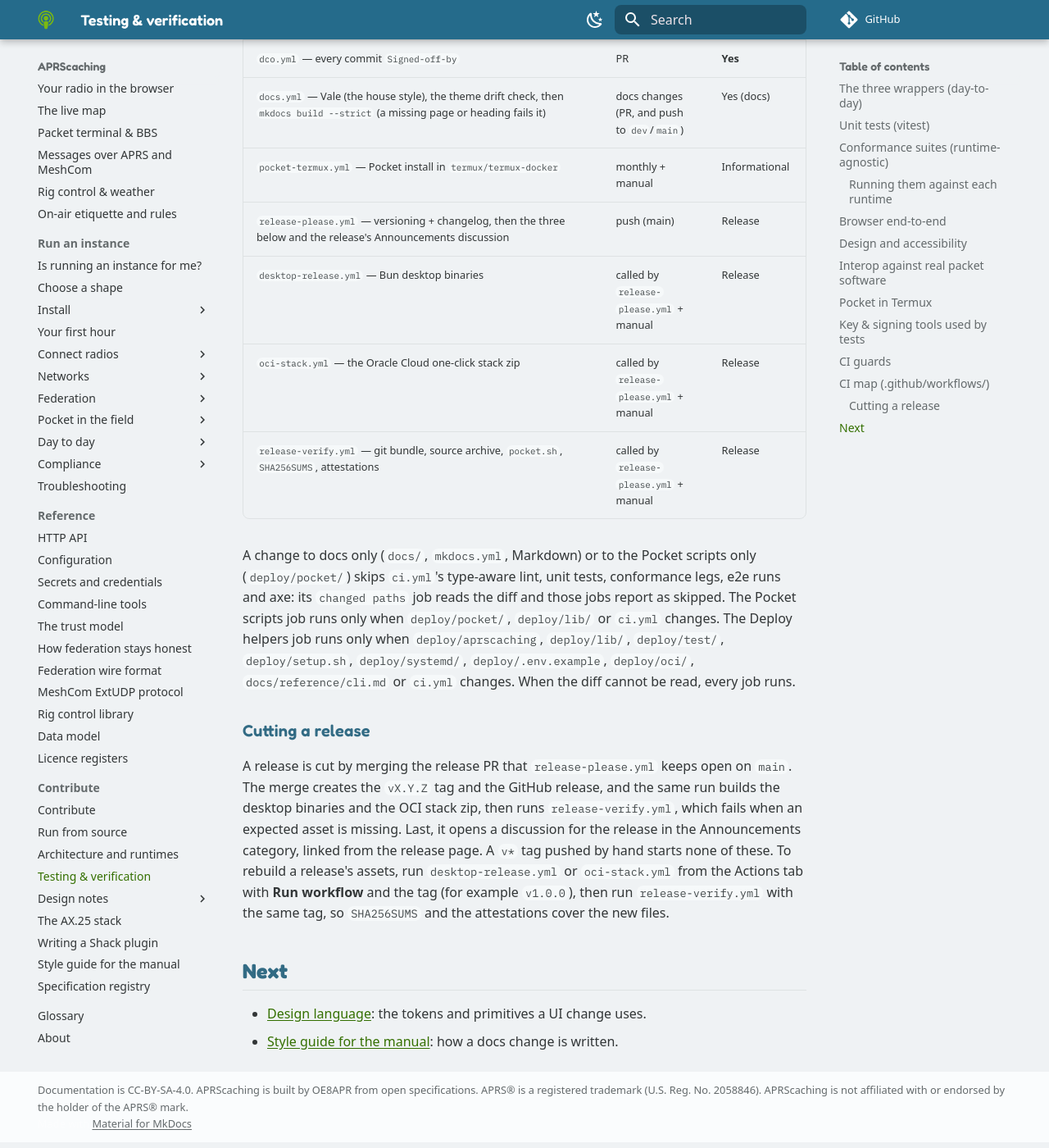
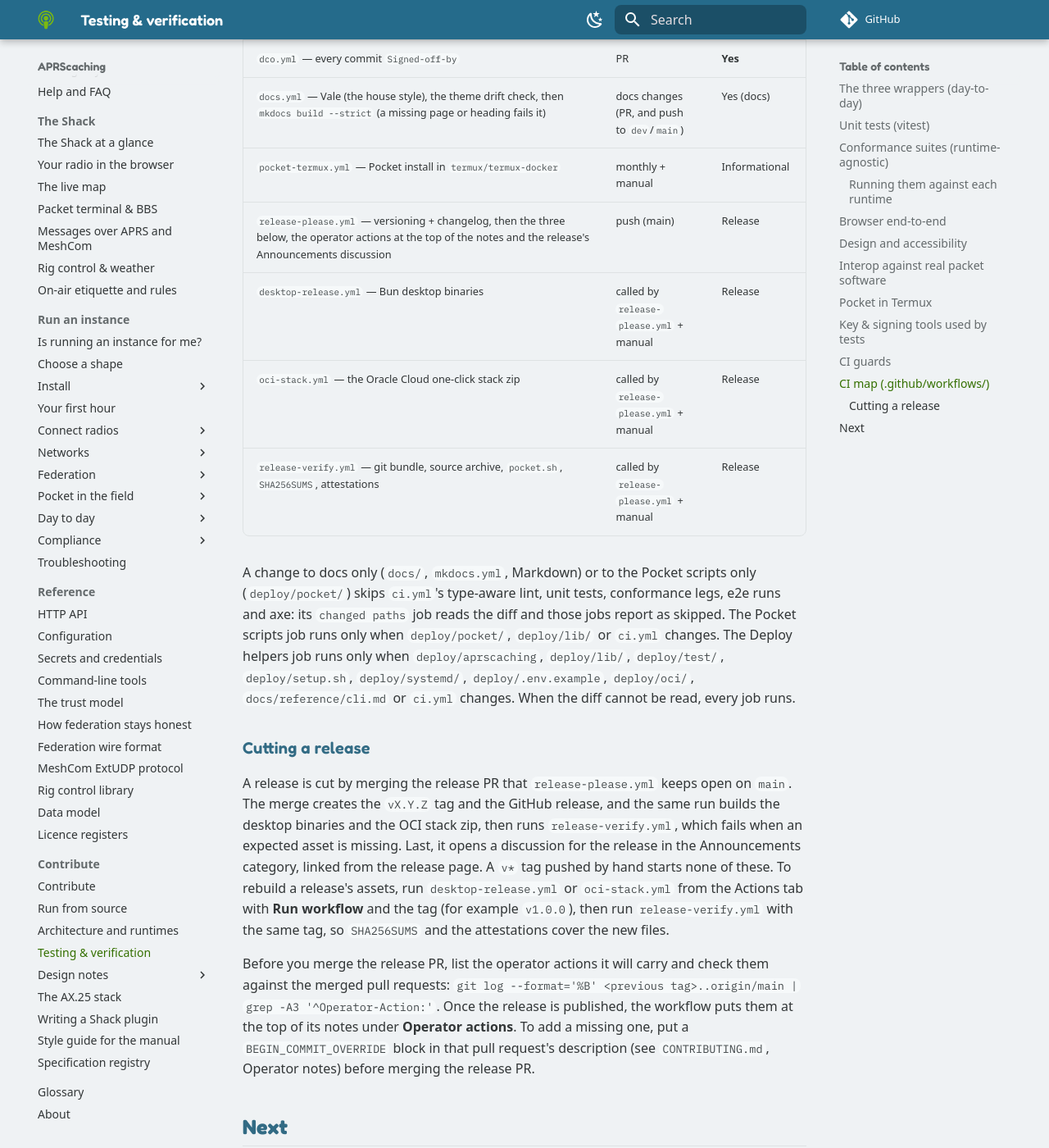
Before and after one commit to apachler/aprscaching, an MkDocs documentation site: the page built from docs/contribute/testing.md, in a window 1280 px wide and 1400 px high, scrolled down 6073 px. Shown: the whole window at 82% size. Built offline with MkDocs 1.6.1 and Material for MkDocs 9.7.7, drawn with Linux system fonts in a browser that asks for light colours; comment, search, counter and statistics services are not loaded.

Commit message:
ci: releases list operator actions from Operator-Action footers, without a version jump
Signed-off-by: Andreas Pachler <apachler@paan-systems.com>

```diff
--- a/docs/contribute/testing.md
+++ b/docs/contribute/testing.md
@@ -197,7 +197,7 @@
 | `dco.yml` — every commit `Signed-off-by` | PR | **Yes** |
 | `docs.yml` — Vale (the house style), the theme drift check, then `mkdocs build --strict` (a missing page or heading fails it) | docs changes (PR, and push to `dev`/`main`) | Yes (docs) |
 | `pocket-termux.yml` — Pocket install in `termux/termux-docker` | monthly + manual | Informational |
-| `release-please.yml` — versioning + changelog, then the three below and the release's Announcements discussion | push (main) | Release |
+| `release-please.yml` — versioning + changelog, then the three below, the operator actions at the top of the notes and the release's Announcements discussion | push (main) | Release |
 | `desktop-release.yml` — Bun desktop binaries | called by `release-please.yml` + manual | Release |
 | `oci-stack.yml` — the Oracle Cloud one-click stack zip | called by `release-please.yml` + manual | Release |
 | `release-verify.yml` — git bundle, source archive, `pocket.sh`, `SHA256SUMS`, attestations | called by `release-please.yml` + manual | Release |
@@ -218,6 +218,12 @@
 **Run workflow** and the tag (for example `v1.0.0`), then run `release-verify.yml` with the same tag, so
 `SHA256SUMS` and the attestations cover the new files.
 
+Before you merge the release PR, list the operator actions it will carry and check them against the merged pull
+requests: `git log --format='%B' <previous tag>..origin/main | grep -A3 '^Operator-Action:'`. Once the release is
+published, the workflow puts them at the top of its notes under **Operator actions**. To add a missing one, put a
+`BEGIN_COMMIT_OVERRIDE` block in that pull request's description (see `CONTRIBUTING.md`, Operator notes) before
+merging the release PR.
+
 ## Next
 
 - [Design language](design/design-language.md): the tokens and primitives a UI change uses.
```
Also changed, not shown: CONTRIBUTING.md (+21 -0 lines), docs/run/day-to-day/updates.md (+7 -0 lines), .github/pull_request_template.md, 1 other file.
